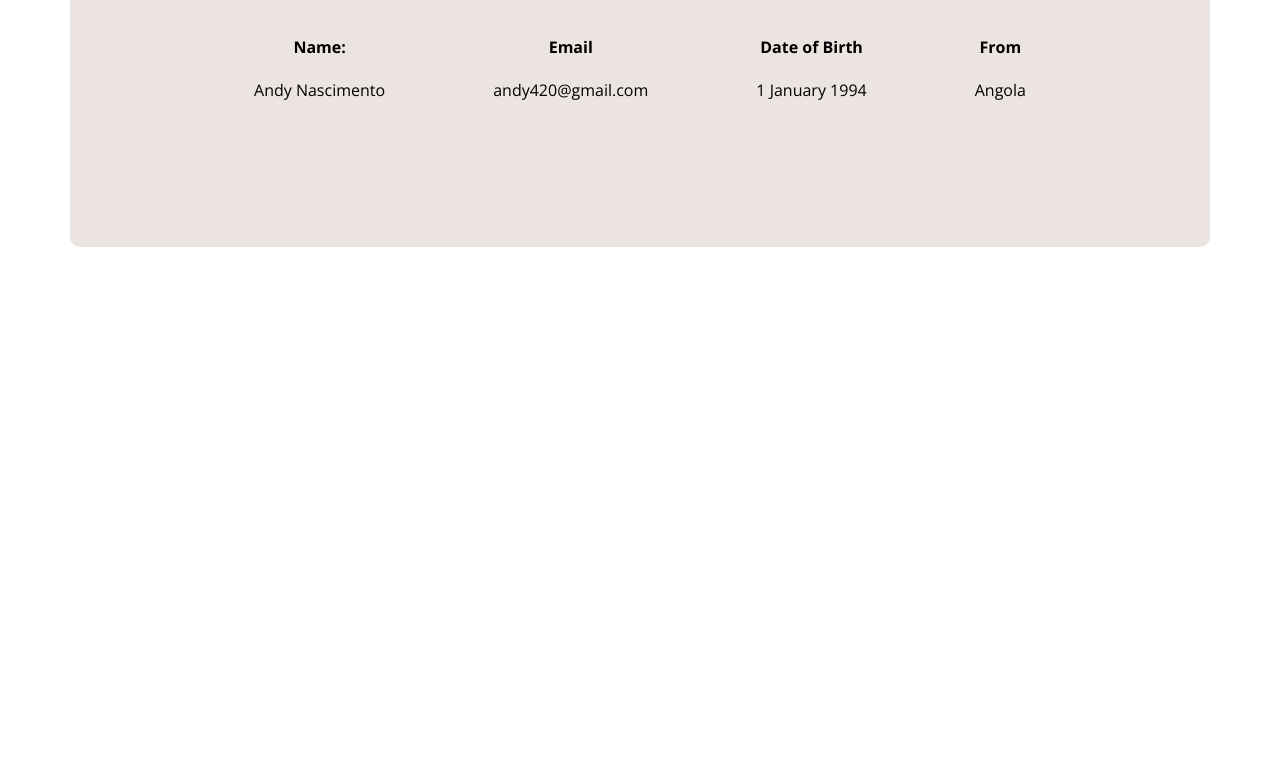
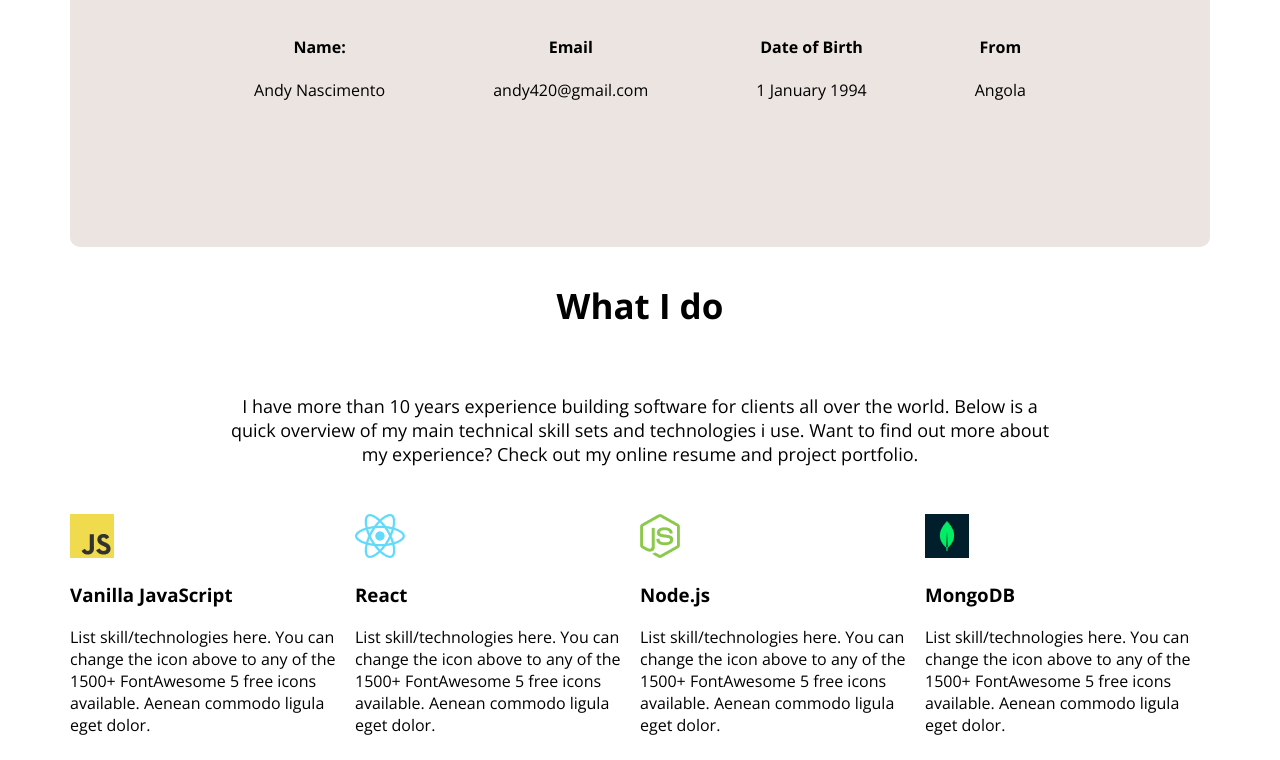
Before and after one commit to KaziAnaf/web-developer-portfolio, a plain HTML site: page index.html in a window 1280 px wide. Shown: the part 1244-2004 px from the top of the page. Before the commit the page ends 1499 px from the top, so only its background shows below. Drawn offline with nearby package versions, Linux system fonts and the light colour scheme.

Commit message:
skill coded added

```diff
--- a/index.html
+++ b/index.html
@@ -57,6 +57,36 @@
 
             </div>
         </section>
+
+        <!-- second part section -->
+        <section>
+            <h3 class="section-title">What I do</h3>
+            <p id="title" class="section-description">I have more than 10 years experience building software for clients all over the world. Below is a quick overview of my main technical skill sets and technologies i use. Want to find out more about my experience? Check out my online resume and project portfolio.</p>
+
+            <div class="skills-container">
+                <!--  skill*4>img+h3.skill-title+p.skill-description -->
+                <div class="skill">
+                    <img src="images/icons/js.png" alt="">
+                    <h3 class="skill-title">Vanilla JavaScript</h3>
+                    <p class="skill-description">List skill/technologies here. You can change the icon above to any of the 1500+ FontAwesome 5 free icons available. Aenean commodo ligula eget dolor.</p>
+                </div>
+                <div class="skill">
+                    <img src="images/icons/react.png" alt="">
+                    <h3 class="skill-title">React</h3>
+                    <p class="skill-description">List skill/technologies here. You can change the icon above to any of the 1500+ FontAwesome 5 free icons available. Aenean commodo ligula eget dolor.</p>
+                </div>
+                <div class="skill">
+                    <img src="images/icons/nodejs.png" alt="">
+                    <h3 class="skill-title">Node.js</h3>
+                    <p class="skill-description">List skill/technologies here. You can change the icon above to any of the 1500+ FontAwesome 5 free icons available. Aenean commodo ligula eget dolor.</p>
+                </div>
+                <div class="skill">
+                    <img src="images/icons/mongo.png" alt="">
+                    <h3 class="skill-title">MongoDB</h3>
+                    <p class="skill-description">List skill/technologies here. You can change the icon above to any of the 1500+ FontAwesome 5 free icons available. Aenean commodo ligula eget dolor.</p>
+                </div>
+            </div>
+        </section>
     </main>
     <footer></footer>
 </body>
--- a/styles/portfolio.css
+++ b/styles/portfolio.css
@@ -124,3 +124,11 @@ main{
 .about-info{
     text-align: center;
 }
+
+/* skills related style */
+#title{
+    padding: 30px 150px;
+}
+.skills-container{
+    display: flex;
+}
```
